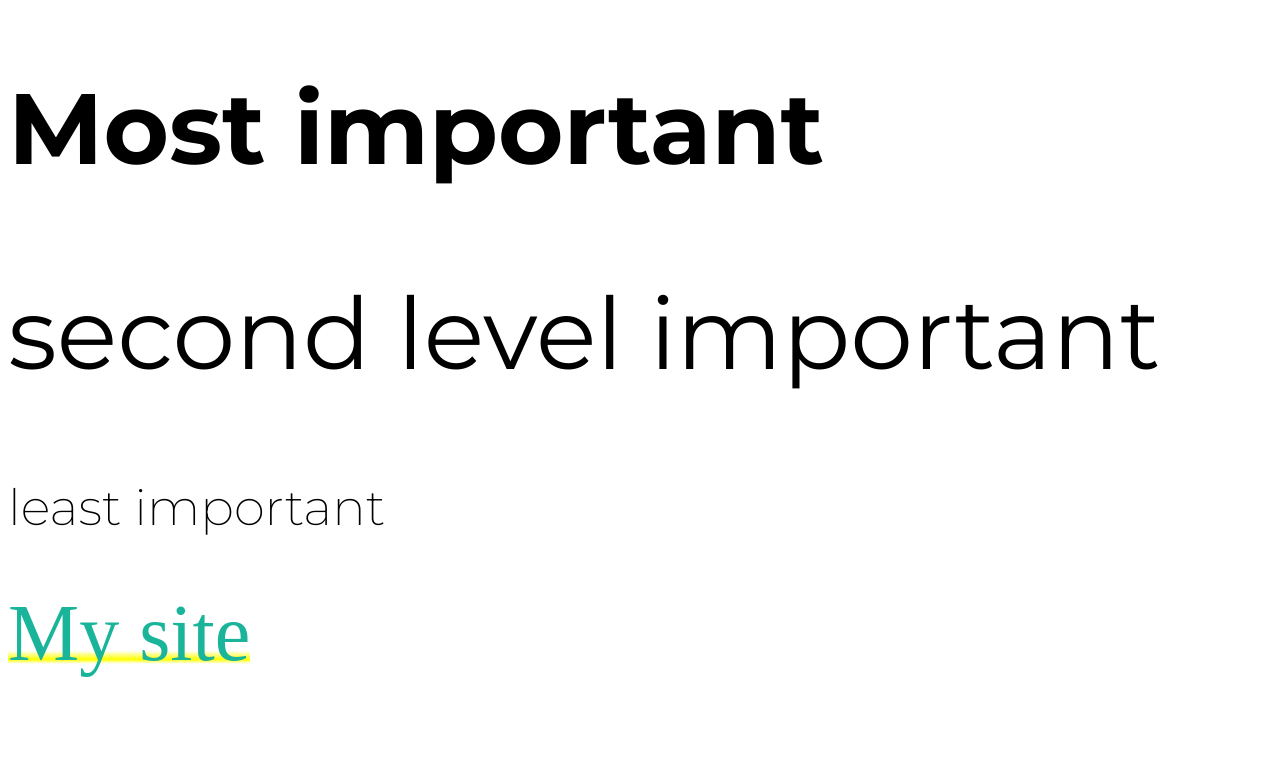
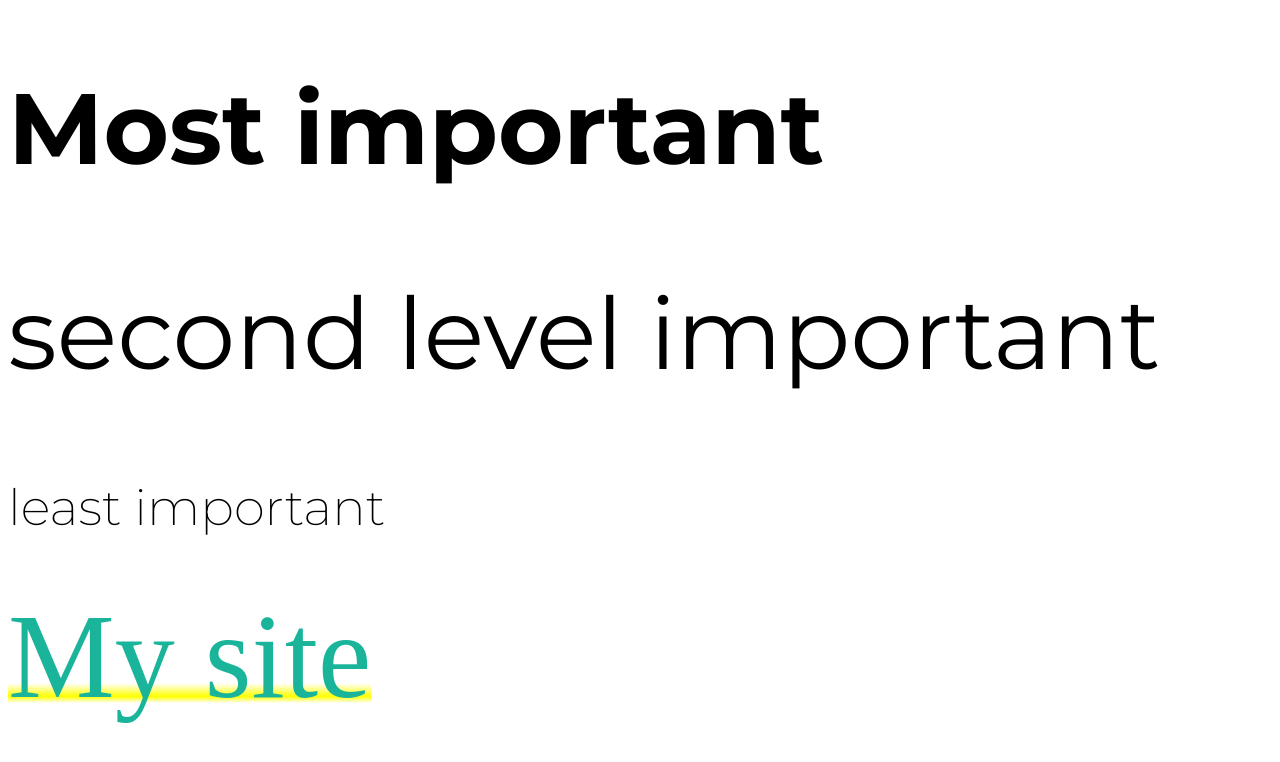
Before and after one commit to lahdesign/hover-giff, a plain HTML site: page index.html in a window 1280 px wide. Drawn offline with nearby package versions, Linux system fonts and the light colour scheme.

Commit message:
Update main.css

```diff
--- a/main.css
+++ b/main.css
@@ -20,7 +20,7 @@ h3{
     color:black;
     font-size: 50px;
 }
-a{font-size: 80px;
+a{font-size: 120px;
     -webkit-text-decoration-skip:objects;
     background-image:linear-gradient(rgba(255,255,0,0) 70%,#ff0 80%,rgba(255,255,0,0) 85%);
     color:#1ab49b;
```
